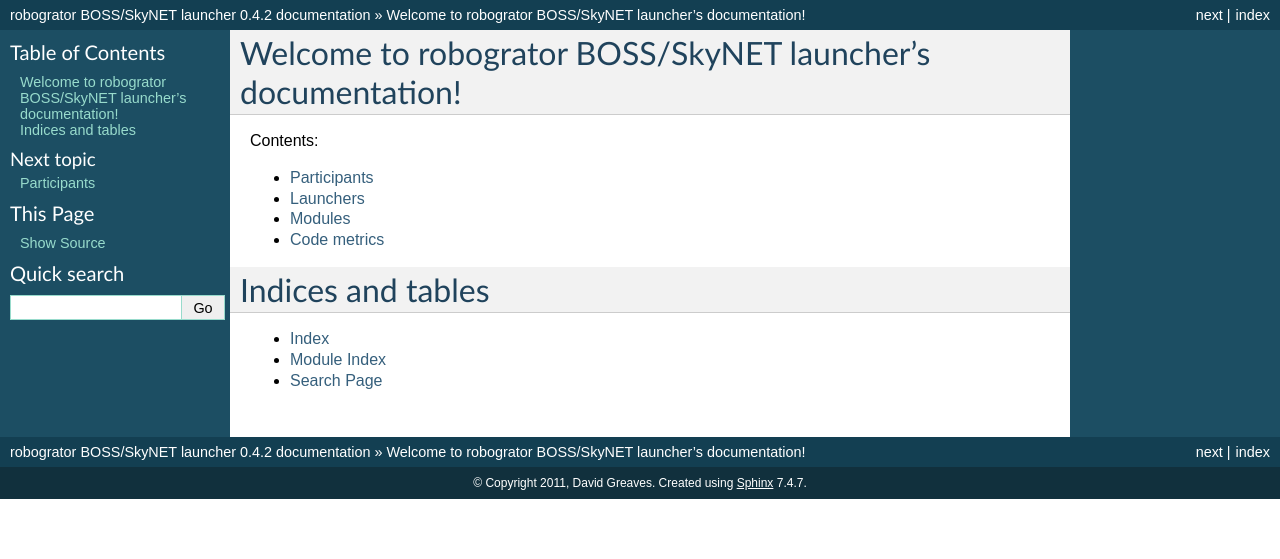
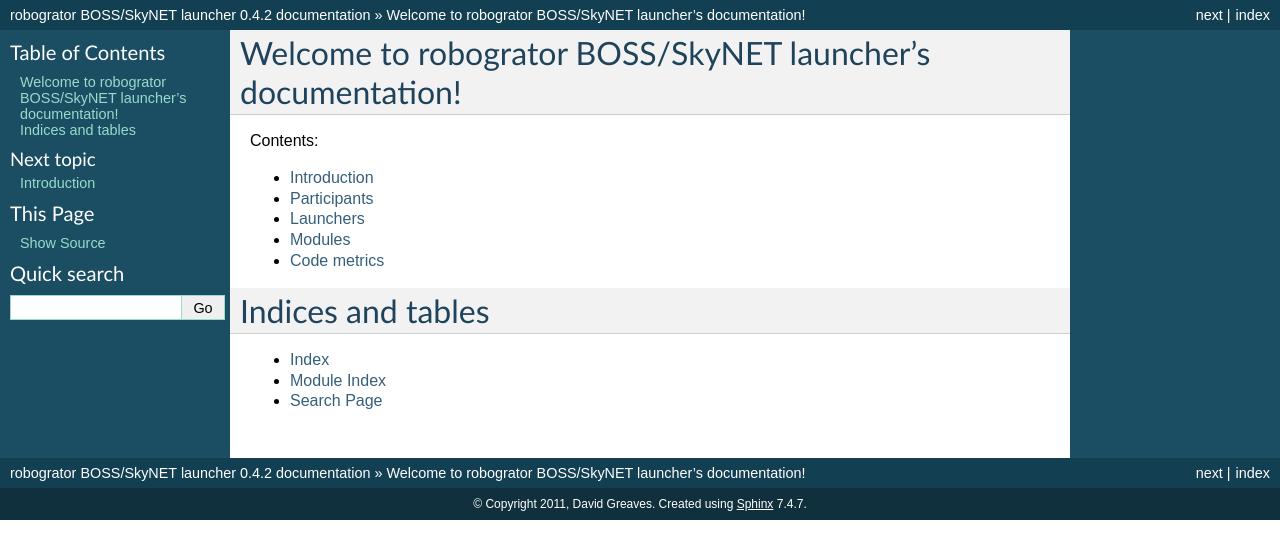
Before and after one commit to MeeGoIntegration/boss-standard-workflow, a Sphinx documentation site: the page built from docs/index.rst, in a window 1280 px wide. Shown: the top 559 px of the page. Built offline with Sphinx 7.4.7, drawn with Linux system fonts in a browser that asks for light colours.

Commit message:
include README as intro text in docs

```diff
--- a/docs/index.rst
+++ b/docs/index.rst
@@ -11,6 +11,7 @@
 .. toctree::
    :maxdepth: 1
 
+   intro
    participants
    launchers
    modules
--- /dev/null
+++ b/docs/intro.rst
@@ -0,0 +1,4 @@
+Introduction
+------------
+
+.. include:: ../README
```
Also changed, not shown: 1 other file.
